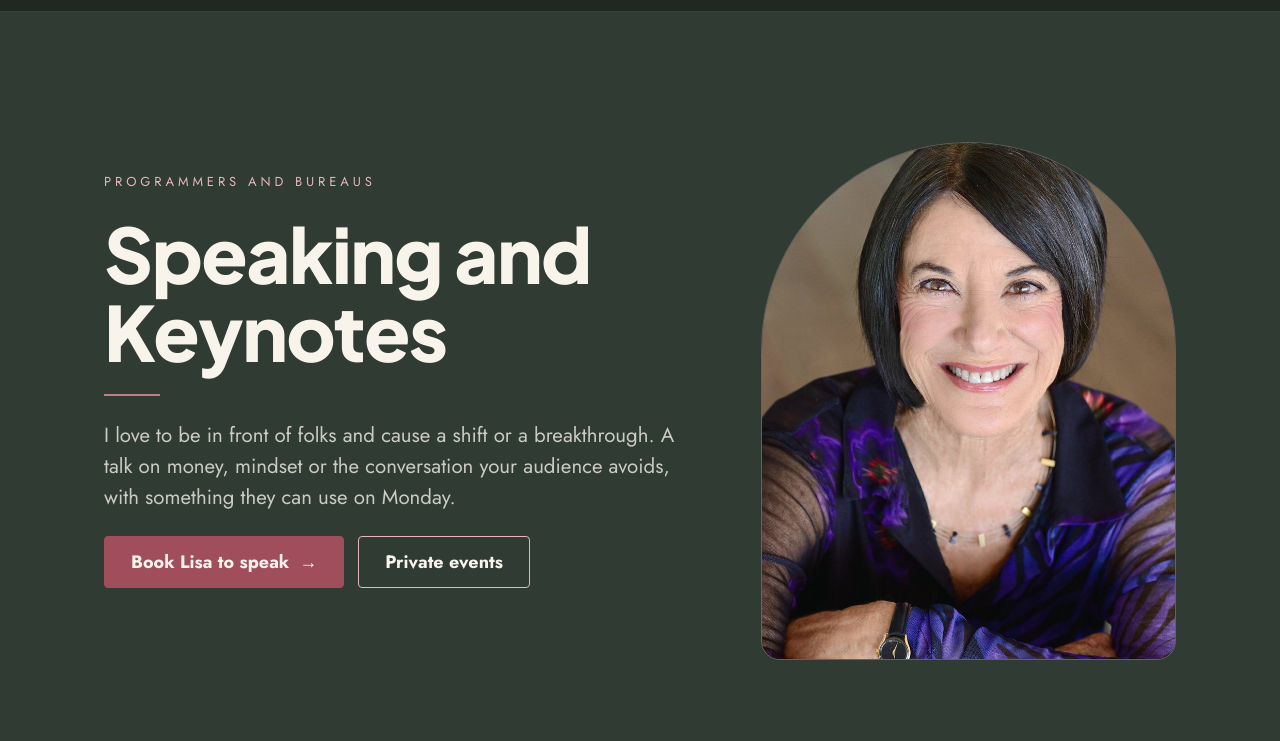
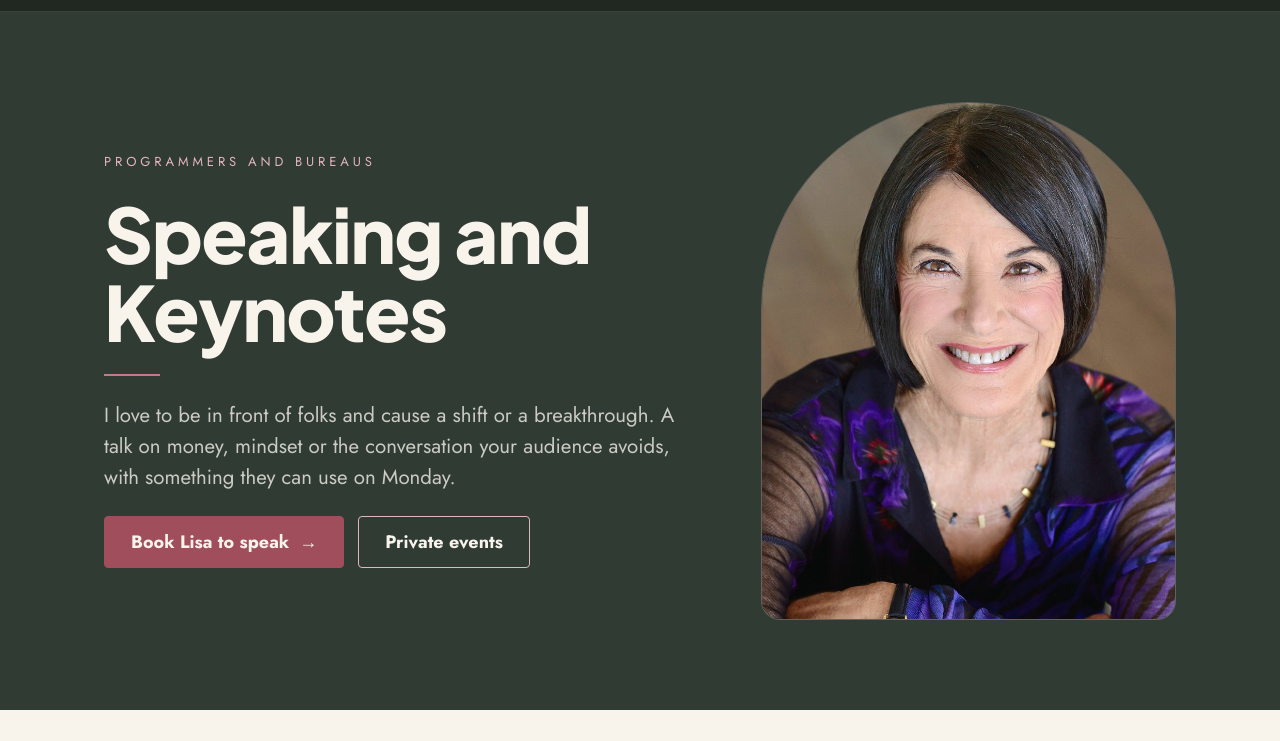
Before and after one commit to kijacreative/lisakalmin, a plain HTML site: page speaking/index.html in a window 1280 px wide. Shown: the part 59-800 px from the top of the page. Drawn offline with Linux system fonts and the light colour scheme.

Commit message:
Speaking photo: frame from the top of the image, more head and less arms
Co-Authored-By: Claude Opus 5.5 <noreply@anthropic.com>

```diff
--- a/speaking/index.html
+++ b/speaking/index.html
@@ -68,7 +68,7 @@
 <p class="lead">I love to be in front of folks and cause a shift or a breakthrough. A talk on money, mindset or the conversation your audience avoids, with something they can use on Monday.</p>
 <div class="btns"><a class="btn" href="mailto:support@lisakalmin.com?subject=Speaking%20inquiry&body=Hi Lisa,%0D%0A%0D%0AOrganization:%0D%0AEvent and date:%0D%0ALocation (or online):%0D%0AAudience and size:%0D%0AWhat we want people to leave with:%0D%0A">Book Lisa to speak <span class="ar" aria-hidden="true">→</span></a><a class="btn line" href="#events">Private events</a></div>
 </div>
-<div class="pic"><img src="/img/portrait.jpg" alt="Lisa Kalmin smiling, arms folded" width="800" height="1200" style="object-position:50% 20%;margin-top:40px"></div>
+<div class="pic"><img src="/img/portrait.jpg" alt="Lisa Kalmin smiling, arms folded" width="800" height="1200" style="object-position:50% 0%"></div>
 </div>
 </section>
 <section class="sec" id="events" aria-labelledby="h-events">
```
